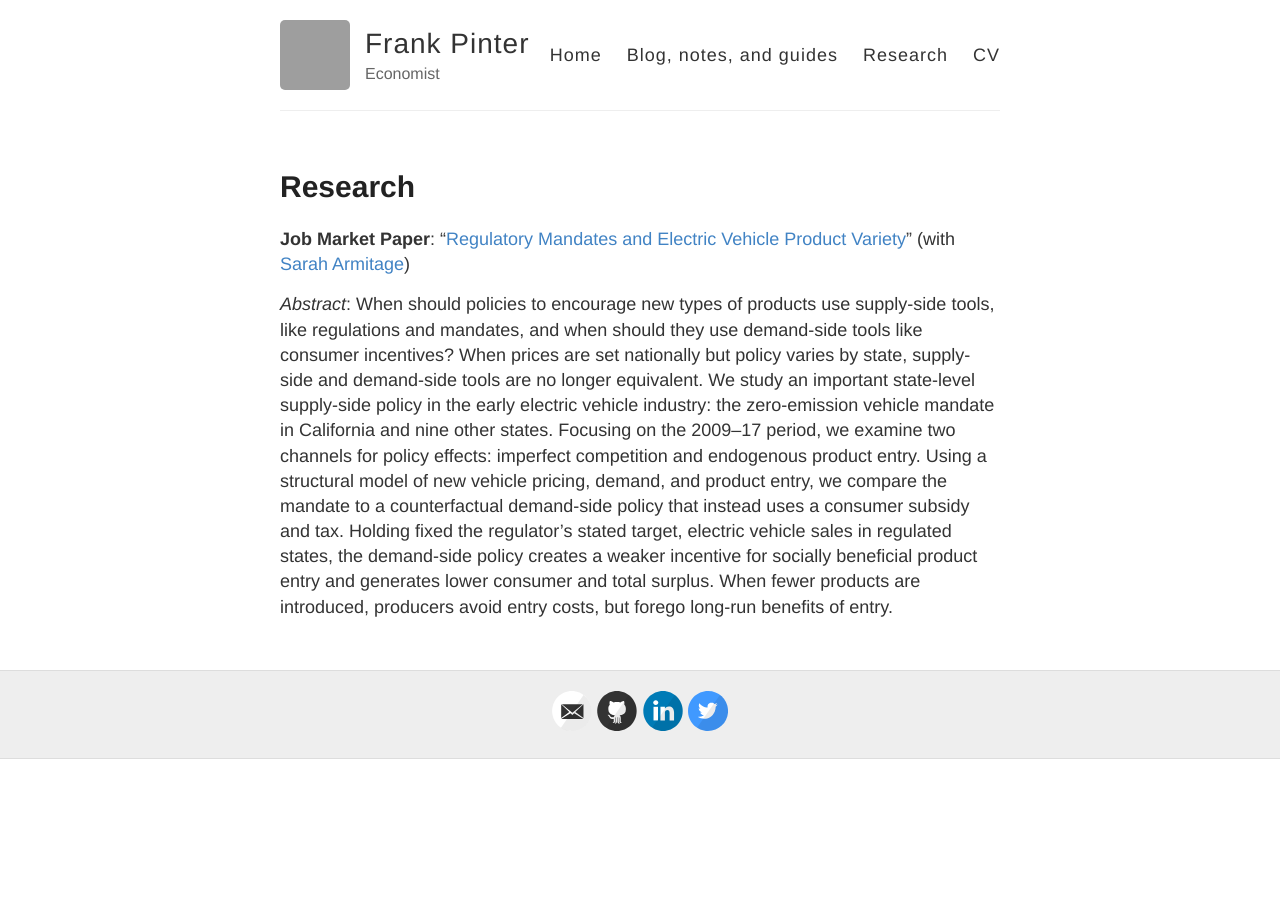
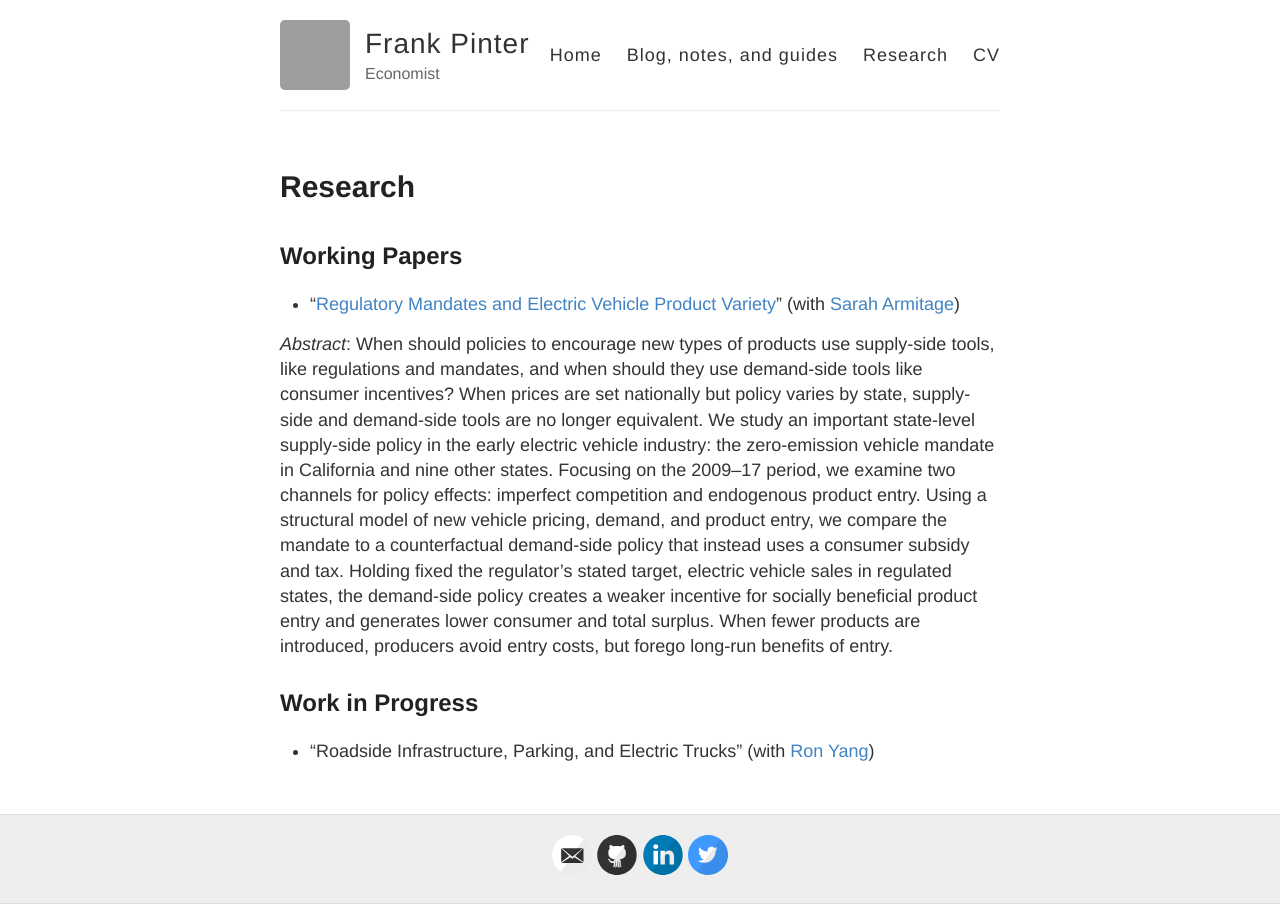
Before and after one commit to fpinter/fpinter.github.io, a Jekyll site: the page built from research.md, in a window 1280 px wide. Built offline with Jekyll 4.4.1, drawn with Linux system fonts in a browser that asks for light colours; grey boxes are pictures that could not be loaded.

Commit message:
update CV and research page

```diff
--- a/research.md
+++ b/research.md
@@ -3,6 +3,12 @@ layout: page
 title: Research
 ---
 
-**Job Market Paper**: "[Regulatory Mandates and Electric Vehicle Product Variety](https://www.frankpinter.com/Pinter_JMP.pdf)" (with [Sarah Armitage](https://www.sarah-armitage.com/))
+## Working Papers
+
+* "[Regulatory Mandates and Electric Vehicle Product Variety](https://www.frankpinter.com/Pinter_JMP.pdf)" (with [Sarah Armitage](https://www.sarah-armitage.com/))
 
 *Abstract*: When should policies to encourage new types of products use supply-side tools, like regulations and mandates, and when should they use demand-side tools like consumer incentives? When prices are set nationally but policy varies by state, supply-side and demand-side tools are no longer equivalent. We study an important state-level supply-side policy in the early electric vehicle industry: the zero-emission vehicle mandate in California and nine other states. Focusing on the 2009--17 period, we examine two channels for policy effects: imperfect competition and endogenous product entry. Using a structural model of new vehicle pricing, demand, and product entry, we compare the mandate to a counterfactual demand-side policy that instead uses a consumer subsidy and tax. Holding fixed the regulator's stated target, electric vehicle sales in regulated states, the demand-side policy creates a weaker incentive for socially beneficial product entry and generates lower consumer and total surplus. When fewer products are introduced, producers avoid entry costs, but forego long-run benefits of entry.
+
+## Work in Progress
+
+* "Roadside Infrastructure, Parking, and Electric Trucks" (with [Ron Yang](https://www.rnyang.net/))
```
Also changed, not shown: 1 other file.
